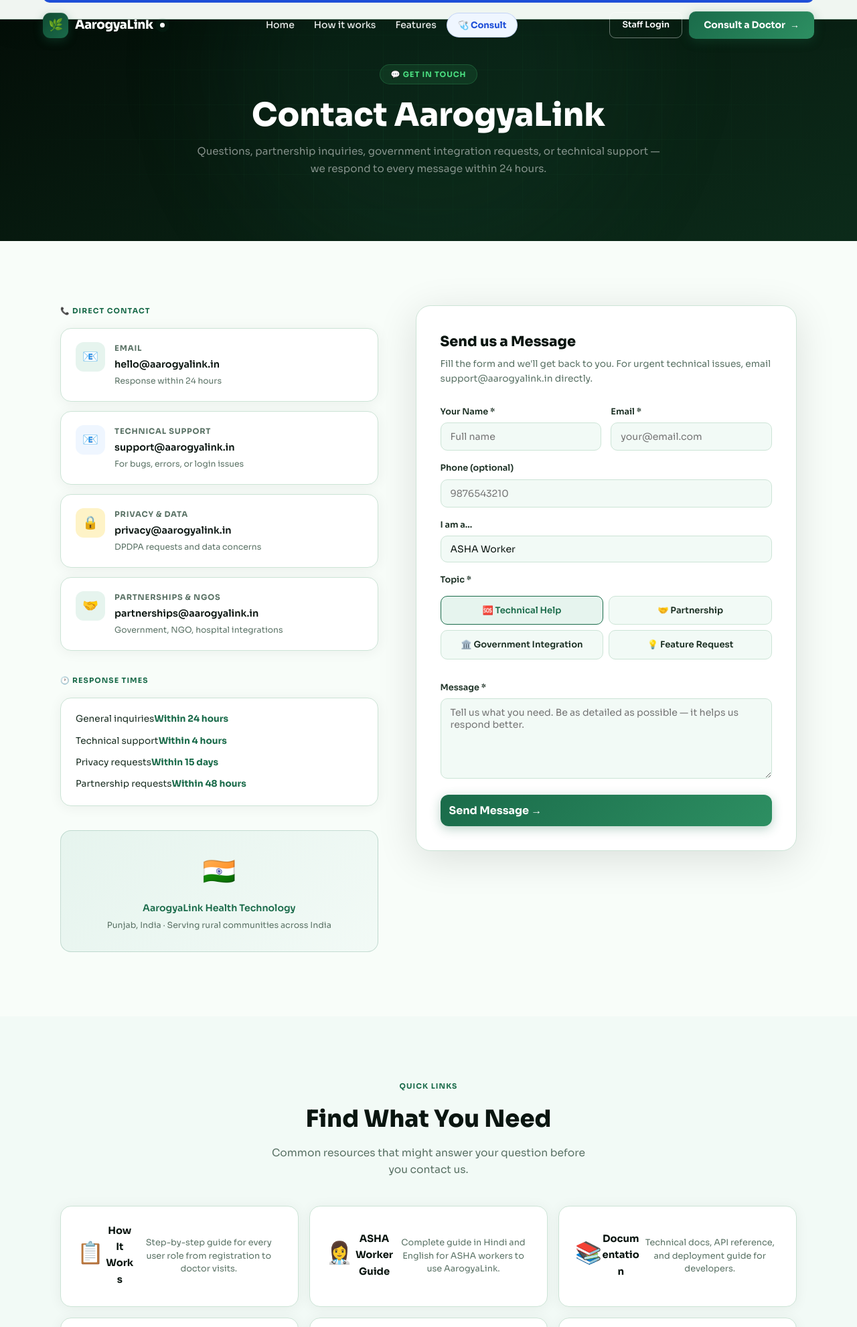
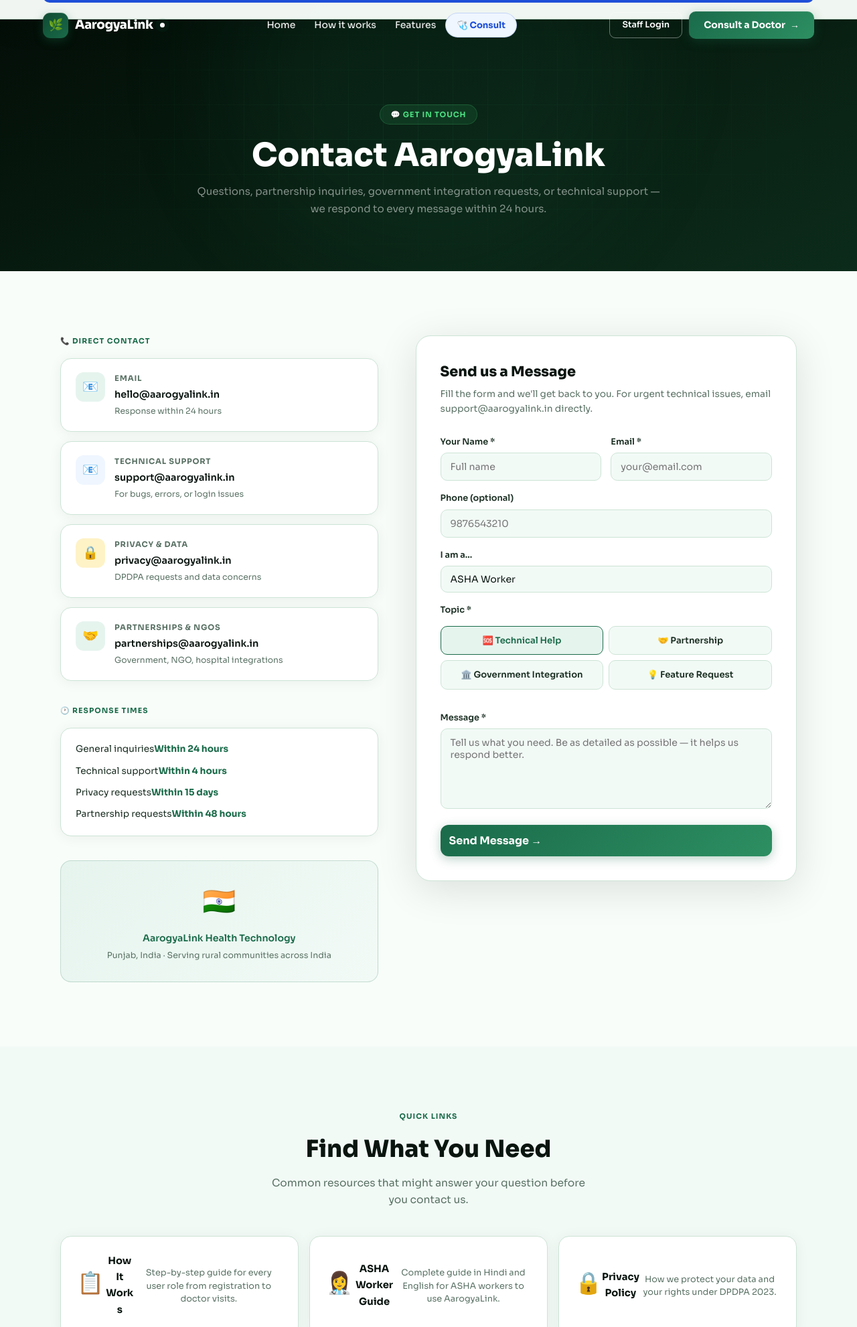
Before and after one commit to tushar-1920/AarogyaLink, a Flask app: page /contact in a window 1280 px wide. Shown: the top 1982 px of the page at 67% size. Run offline with Flask 3, Linux system fonts and the light colour scheme.

Commit message:
Fix: pages clear navbar, remove documentation

```diff
--- a/backend/routes/main.py
+++ b/backend/routes/main.py
@@ -32,10 +32,6 @@ def features():
 def asha_guide():
     return render_template('pages/asha_guide.html')
 
-@pages_bp.route('/documentation')
-def documentation():
-    return render_template('pages/documentation.html')
-
 @pages_bp.route('/privacy')
 def privacy():
     return render_template('pages/privacy.html')
--- a/frontend/templates/base.html
+++ b/frontend/templates/base.html
@@ -29,6 +29,10 @@
     }
 
     html{scroll-behavior:smooth;font-size:16px}
+    /* ── Ensure nothing overlaps fixed navbar ── */
+    .hero,.page-hero,.page-body,main,section{z-index:1}
+    .navbar{z-index:9999 !important}
+
     /* ── Global page wrapper — guarantees content never hides behind navbar ── */
     .page-body{
       min-height:100vh;
@@ -65,7 +69,7 @@
 
     /* ══════════════ NAVBAR ══════════════ */
     .navbar{
-      position:fixed;top:0;left:0;right:0;z-index:200;
+      position:fixed;top:0;left:0;right:0;z-index:9999;
       height:var(--nav-h);
       min-height:var(--nav-h);
       display:flex;align-items:center;justify-content:space-between;
@@ -143,7 +147,7 @@
     @keyframes pulse{0%,100%{box-shadow:0 0 0 0 rgba(26,107,74,.5)}50%{box-shadow:0 0 0 8px rgba(26,107,74,0)}}
 
     /* Nav links */
-    .nav-links{display:flex;align-items:center;gap:1px;list-style:none;flex-wrap:nowrap;overflow:hidden}
+    .nav-links{display:flex;align-items:center;gap:0;list-style:none;flex-wrap:nowrap;overflow:hidden;flex:1;justify-content:center}
     .nav-link{
       text-decoration:none;font-size:.875rem;font-weight:500;color:var(--inkm);
       padding:7px 14px;border-radius:9px;
@@ -497,7 +501,7 @@
         <div class="footer-col">
           <h4>Resources</h4>
           <a href="{{ url_for('pages.asha_guide') }}">ASHA Worker Guide</a>
-          <a href="{{ url_for('pages.documentation') }}">Documentation</a>
+
           <a href="{{ url_for('pages.privacy') }}">Privacy Policy</a>
           <a href="{{ url_for('pages.contact') }}">Contact Us</a>
         </div>
--- a/frontend/templates/pages/asha_guide.html
+++ b/frontend/templates/pages/asha_guide.html
@@ -1,7 +1,7 @@
 {% extends "base.html" %}
 {% block title %}ASHA Worker Guide — AarogyaLink{% endblock %}
 {% block extra_styles %}
-.page-hero{min-height:50vh;display:flex;align-items:center;justify-content:center;padding:calc(var(--nav-h)+80px) 5% 80px;background:linear-gradient(155deg,#030d07,#071a0f 40%,#0c2b1a);position:relative;overflow:hidden;text-align:center}
+.page-hero{min-height:50vh;display:flex;align-items:center;justify-content:center;padding-top:calc(var(--nav-h) + 80px);padding-left:5%;padding-right:5%;padding-bottom:80px;background:linear-gradient(155deg,#030d07,#071a0f 40%,#0c2b1a);position:relative;overflow:hidden;text-align:center}
 .ph-bg{position:absolute;inset:0;background-image:linear-gradient(rgba(74,222,128,.06) 1px,transparent 1px),linear-gradient(90deg,rgba(74,222,128,.06) 1px,transparent 1px);background-size:52px 52px;mask-image:radial-gradient(ellipse 80% 80% at 50% 50%,black,transparent 70%)}
 .ph-blob{position:absolute;width:600px;height:600px;border-radius:50%;background:rgba(26,107,74,.12);top:-200px;left:50%;transform:translateX(-50%);filter:blur(80px)}
 .ph-inner{position:relative;z-index:1;max-width:760px}
--- a/frontend/templates/pages/contact.html
+++ b/frontend/templates/pages/contact.html
@@ -1,7 +1,7 @@
 {% extends "base.html" %}
 {% block title %}Contact Us — AarogyaLink{% endblock %}
 {% block extra_styles %}
-.page-hero{min-height:45vh;display:flex;align-items:center;justify-content:center;padding:calc(var(--nav-h)+80px) 5% 80px;background:linear-gradient(155deg,#030d07,#071a0f 40%,#0c2b1a);position:relative;overflow:hidden;text-align:center}
+.page-hero{min-height:45vh;display:flex;align-items:center;justify-content:center;padding-top:calc(var(--nav-h) + 80px);padding-left:5%;padding-right:5%;padding-bottom:80px;background:linear-gradient(155deg,#030d07,#071a0f 40%,#0c2b1a);position:relative;overflow:hidden;text-align:center}
 .ph-bg{position:absolute;inset:0;background-image:linear-gradient(rgba(74,222,128,.06) 1px,transparent 1px),linear-gradient(90deg,rgba(74,222,128,.06) 1px,transparent 1px);background-size:52px 52px;mask-image:radial-gradient(ellipse 80% 80% at 50% 50%,black,transparent 70%)}
 .ph-blob{position:absolute;width:600px;height:600px;border-radius:50%;background:rgba(26,107,74,.12);top:-200px;left:50%;transform:translateX(-50%);filter:blur(80px)}
 .ph-inner{position:relative;z-index:1;max-width:700px}
@@ -142,7 +142,7 @@
     <div class="quick-links">
       <a href="{{ url_for('pages.how_it_works') }}" class="ql-card reveal"><span class="ql-ico">📋</span><div class="ql-title">How It Works</div><div class="ql-desc">Step-by-step guide for every user role from registration to doctor visits.</div></a>
       <a href="{{ url_for('pages.asha_guide') }}" class="ql-card reveal reveal-delay-1"><span class="ql-ico">👩‍⚕️</span><div class="ql-title">ASHA Worker Guide</div><div class="ql-desc">Complete guide in Hindi and English for ASHA workers to use AarogyaLink.</div></a>
-      <a href="{{ url_for('pages.documentation') }}" class="ql-card reveal reveal-delay-2"><span class="ql-ico">📚</span><div class="ql-title">Documentation</div><div class="ql-desc">Technical docs, API reference, and deployment guide for developers.</div></a>
+      <a href="{{ url_for('pages.privacy') }}" class="ql-card reveal reveal-delay-2"><span class="ql-ico">🔒</span><div class="ql-title">Privacy Policy</div><div class="ql-desc">How we protect your data and your rights under DPDPA 2023.</div></a>
       <a href="{{ url_for('pages.privacy') }}" class="ql-card reveal"><span class="ql-ico">🔒</span><div class="ql-title">Privacy Policy</div><div class="ql-desc">How we collect, use, and protect your personal health data.</div></a>
       <a href="{{ url_for('pages.features') }}" class="ql-card reveal reveal-delay-1"><span class="ql-ico">✨</span><div class="ql-title">All Features</div><div class="ql-desc">Complete list of every feature AarogyaLink offers across all user roles.</div></a>
       <a href="{{ url_for('auth.register') }}" class="ql-card reveal reveal-delay-2"><span class="ql-ico">🚀</span><div class="ql-title">Get Started</div><div class="ql-desc">Create your doctor or ASHA worker account and start using AarogyaLink today.</div></a>
--- a/frontend/templates/pages/features.html
+++ b/frontend/templates/pages/features.html
@@ -1,7 +1,7 @@
 {% extends "base.html" %}
 {% block title %}Features — AarogyaLink{% endblock %}
 {% block extra_styles %}
-.page-hero{min-height:50vh;display:flex;align-items:center;justify-content:center;padding:calc(var(--nav-h)+80px) 5% 80px;background:linear-gradient(155deg,#030d07,#071a0f 40%,#0c2b1a);position:relative;overflow:hidden;text-align:center}
+.page-hero{min-height:50vh;display:flex;align-items:center;justify-content:center;padding-top:calc(var(--nav-h) + 80px);padding-left:5%;padding-right:5%;padding-bottom:80px;background:linear-gradient(155deg,#030d07,#071a0f 40%,#0c2b1a);position:relative;overflow:hidden;text-align:center}
 .ph-bg{position:absolute;inset:0;background-image:linear-gradient(rgba(74,222,128,.06) 1px,transparent 1px),linear-gradient(90deg,rgba(74,222,128,.06) 1px,transparent 1px);background-size:52px 52px;mask-image:radial-gradient(ellipse 80% 80% at 50% 50%,black,transparent 70%)}
 .ph-blob{position:absolute;width:600px;height:600px;border-radius:50%;background:rgba(26,107,74,.12);top:-200px;left:50%;transform:translateX(-50%);filter:blur(80px);pointer-events:none}
 .ph-inner{position:relative;z-index:1;max-width:720px}
--- a/frontend/templates/pages/how_it_works.html
+++ b/frontend/templates/pages/how_it_works.html
@@ -1,7 +1,7 @@
 {% extends "base.html" %}
 {% block title %}How It Works — AarogyaLink{% endblock %}
 {% block extra_styles %}
-.page-hero{min-height:55vh;display:flex;align-items:center;justify-content:center;padding:calc(var(--nav-h)+80px) 5% 80px;background:linear-gradient(155deg,#030d07,#071a0f 40%,#0c2b1a);position:relative;overflow:hidden;text-align:center}
+.page-hero{min-height:55vh;display:flex;align-items:center;justify-content:center;padding-top:calc(var(--nav-h) + 80px);padding-left:5%;padding-right:5%;padding-bottom:80px;background:linear-gradient(155deg,#030d07,#071a0f 40%,#0c2b1a);position:relative;overflow:hidden;text-align:center}
 .ph-bg{position:absolute;inset:0;background-image:linear-gradient(rgba(74,222,128,.06) 1px,transparent 1px),linear-gradient(90deg,rgba(74,222,128,.06) 1px,transparent 1px);background-size:52px 52px;mask-image:radial-gradient(ellipse 80% 80% at 50% 50%,black,transparent 70%)}
 .ph-blob{position:absolute;border-radius:50%;filter:blur(80px);pointer-events:none}
 .ph-b1{width:600px;height:600px;background:rgba(26,107,74,.12);top:-200px;left:50%;transform:translateX(-50%)}
--- a/frontend/templates/pages/privacy.html
+++ b/frontend/templates/pages/privacy.html
@@ -1,7 +1,7 @@
 {% extends "base.html" %}
 {% block title %}Privacy Policy — AarogyaLink{% endblock %}
 {% block extra_styles %}
-.page-hero{min-height:40vh;display:flex;align-items:center;justify-content:center;padding:calc(var(--nav-h)+72px) 5% 72px;background:linear-gradient(155deg,#030d07,#071a0f 40%,#0c2b1a);text-align:center;position:relative;overflow:hidden}
+.page-hero{min-height:40vh;display:flex;align-items:center;justify-content:center;padding-top:calc(var(--nav-h) + 80px);padding-left:5%;padding-right:5%;padding-bottom:80px;background:linear-gradient(155deg,#030d07,#071a0f 40%,#0c2b1a);text-align:center;position:relative;overflow:hidden}
 .ph-bg{position:absolute;inset:0;background-image:linear-gradient(rgba(74,222,128,.05) 1px,transparent 1px),linear-gradient(90deg,rgba(74,222,128,.05) 1px,transparent 1px);background-size:52px 52px;mask-image:radial-gradient(ellipse 80% 80% at 50% 50%,black,transparent 70%)}
 .ph-inner{position:relative;z-index:1;max-width:700px}
 .ph-tag{display:inline-flex;align-items:center;gap:7px;background:rgba(74,222,128,.1);border:1px solid rgba(74,222,128,.2);border-radius:20px;padding:5px 16px;font-size:.7rem;font-weight:700;letter-spacing:.08em;text-transform:uppercase;color:#4ade80;margin-bottom:20px}
```
